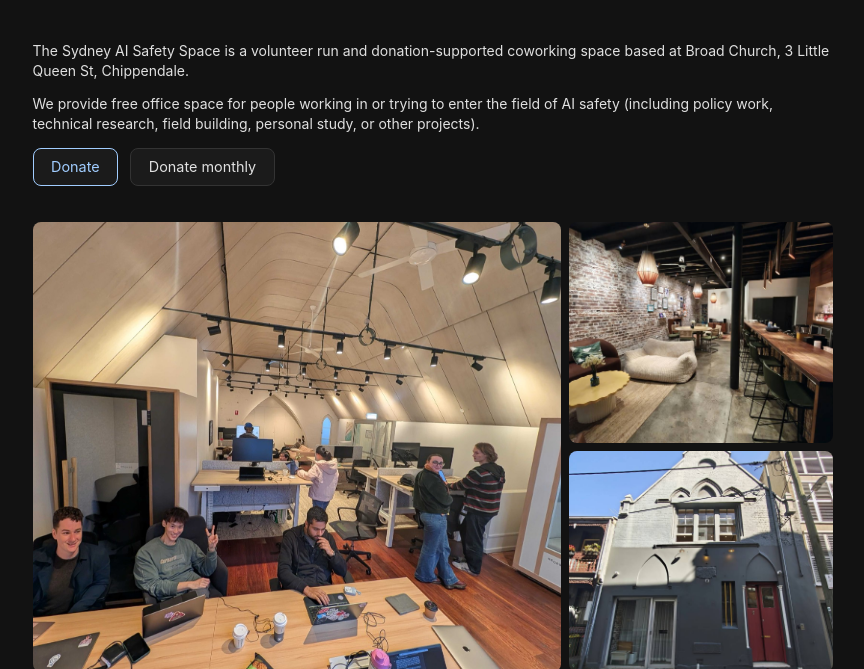
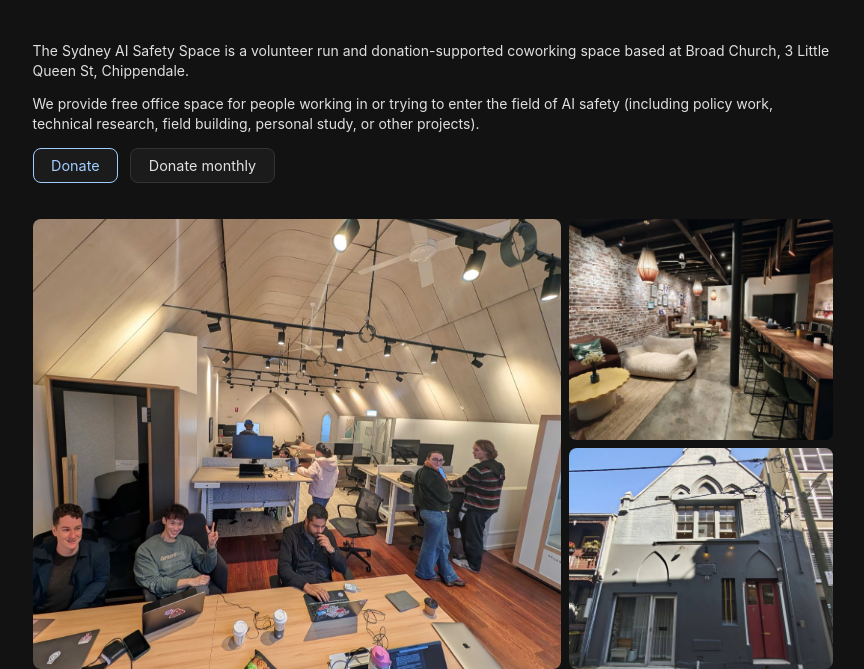
Before and after one commit to Sydney-AI-Safety-Space/Sydney-AI-Safety-Space, a plain HTML site: page index.html in a window 1280 px wide. In both pictures the pointer is over the link "Donate". Shown: the part 131-800 px from the top of the page, without its empty margins (200-1064 px from the left). Drawn offline with Linux system fonts and the light colour scheme.

Commit message:
Donate buttons: review fixes, and a Donations note in CLAUDE.md
- line-height: normal on the shared button rule, so the Donate links are
  the same 34 px tall as Send (a link inherited the body's 1.4).
- Keyboard focus gets the hover highlight on both kinds of button.
- Dropped display: inline-block, which had no effect (both are flex items).
- CLAUDE.md: what the buttons are, what is set in Stripe, and why the
  id="donate" anchor should stay.

Co-Authored-By: Claude Opus 5.5 <noreply@anthropic.com>
Claude-Session: https://claude.ai/code/session_012KZ4rFViMz7mhyk2KudaM1

```diff
--- a/static/css/style.css
+++ b/static/css/style.css
@@ -159,9 +159,9 @@ h1, h2, h3 {
 .contact-form button,
 .donate-button {
     align-self: flex-start;
-    display: inline-block;
     font-family: inherit;
     font-size: 0.9rem;
+    line-height: normal;
     color: var(--text-color);
     background-color: rgba(255, 255, 255, 0.04);
     border: 1px solid var(--border-color);
@@ -171,7 +171,9 @@ h1, h2, h3 {
 }
 
 .contact-form button:hover,
-.donate-button:hover {
+.contact-form button:focus-visible,
+.donate-button:hover,
+.donate-button:focus-visible {
     border-color: var(--link-color);
     color: var(--link-color);
     text-decoration: none;
```
Also changed, not shown: 1 other file.
